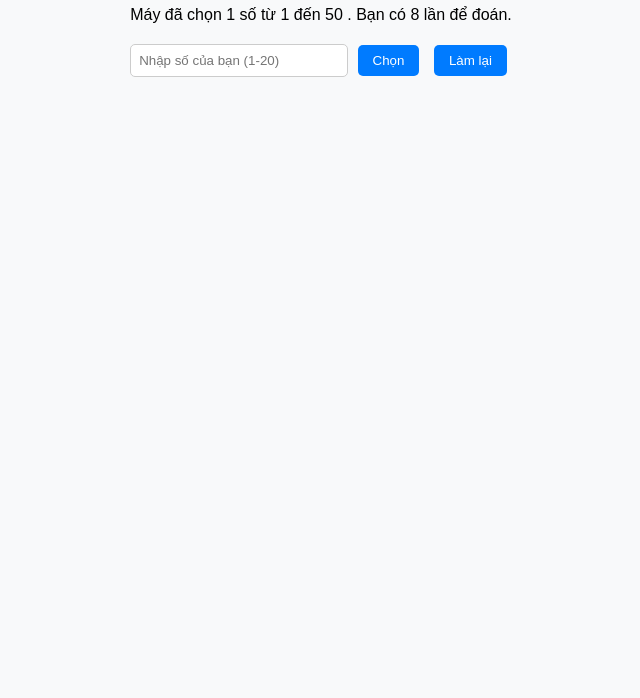
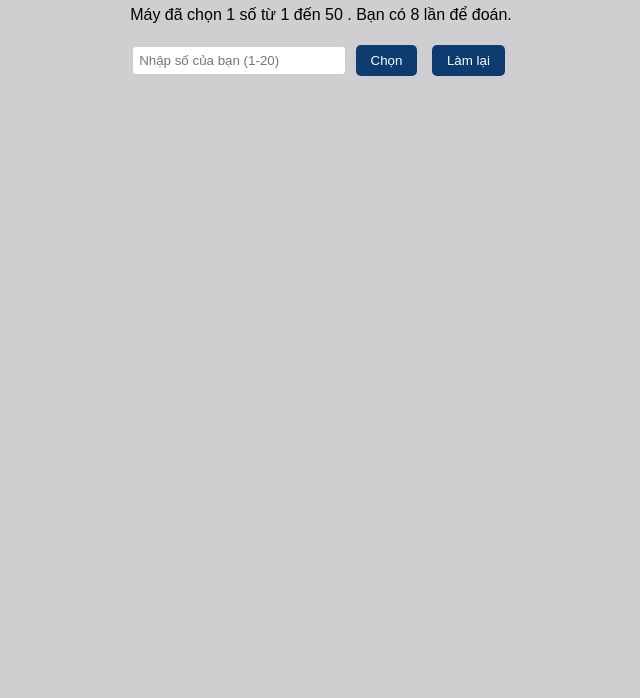
Before and after one commit to quanglinh13579/game, a plain HTML site: page index.html in a window 1280 px wide. Shown: the part 102-800 px from the top of the page, without its empty margins (319-959 px from the left). Drawn offline with Linux system fonts and the light colour scheme.

Commit message:
thêm  html, js và sửa css

```diff
--- a/style.css
+++ b/style.css
@@ -1,7 +1,7 @@
 body {
   font-family: Arial, sans-serif;
   text-align: center;
-  background: #f8f9fa;
+  background: rgb(207, 207, 209);
   margin-top: 50px;
 }
 
@@ -10,9 +10,9 @@ h1 {
 }
 
 input {
-  padding: 8px;
+  padding: 6px;
   width: 200px;
-  border-radius: 5px;
+  border-radius: 4px;
   border: 1px solid #ccc;
 }
 
@@ -22,7 +22,7 @@ button {
   border: none;
   border-radius: 5px;
   cursor: pointer;
-  background: #007bff;
+  background: #0c3c6f;
   color: white;
 }
 
```
